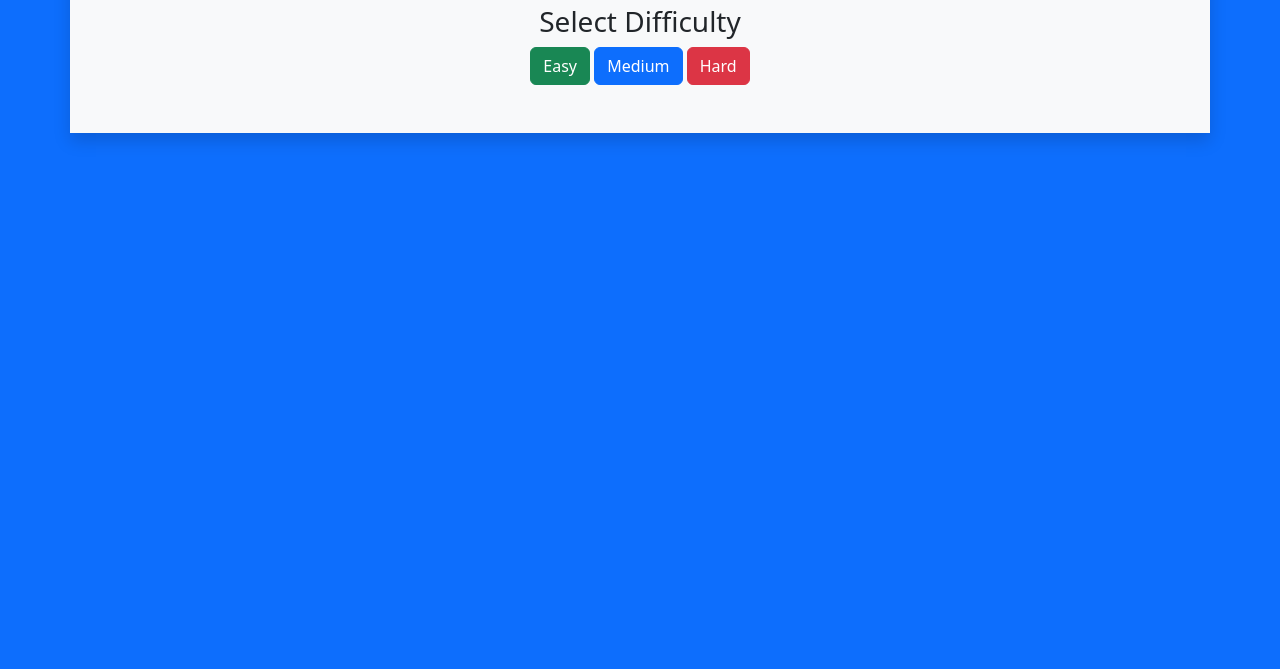
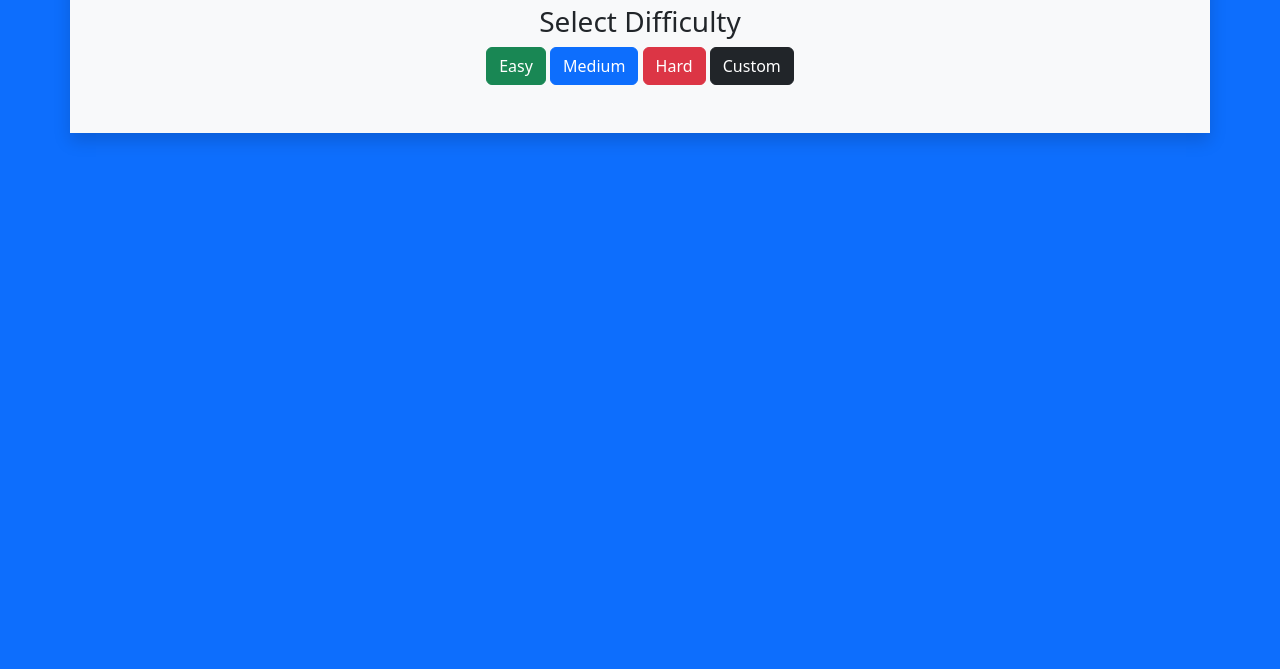
Before and after one commit to Jason20668/Hangman, a plain HTML site: page index.html in a window 1280 px wide. Shown: the part 131-800 px from the top of the page. Drawn offline with nearby package versions, Linux system fonts and the light colour scheme.

Commit message:
Looking sharp.

```diff
--- a/index.html
+++ b/index.html
@@ -23,6 +23,8 @@
                 <button class="btn btn-success difficulty-btn" onclick="startGame('easy')">Easy</button>
                 <button class="btn btn-primary difficulty-btn" onclick="startGame('medium')">Medium</button>
                 <button class="btn btn-danger difficulty-btn" onclick="startGame('hard')">Hard</button>
+                <button class="btn btn-dark difficulty-btn " onclick="startGame('custom')">Custom</button>
+            </div>
             </div>
 
             <div id="difficultyBox" class="mt-3 p-3 fw-bold d-none"></div>
```
